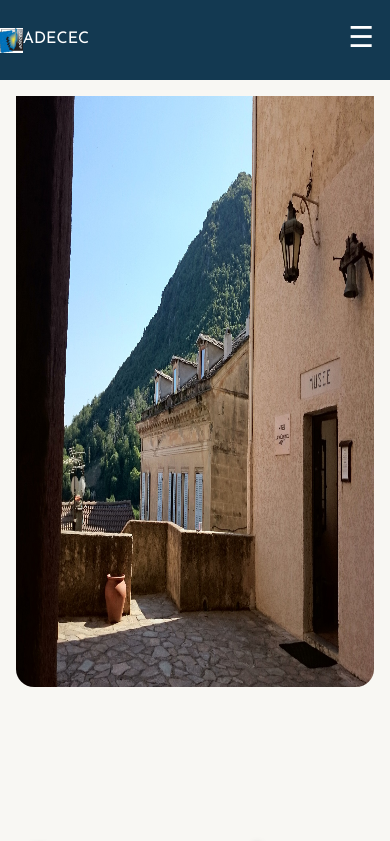
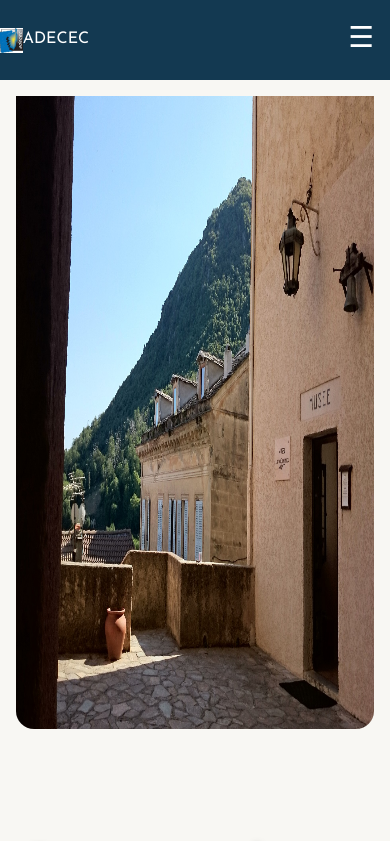
Before and after one commit to Borislehachoir/museu-adecec, a React (Vite) app in the folder museu-adecec/: page / in a window 390 px wide. Shown: the top 841 px of the page. Built offline with nearby package versions, Linux system fonts and the light colour scheme; a web font is replaced by a local one.

Commit message:
fixing max-height

```diff
--- a/museu-adecec/src/styles/global.css
+++ b/museu-adecec/src/styles/global.css
@@ -1222,11 +1222,11 @@ button {
   }
 
   .hewwo-picture {
-    max-height: 70vh;
+    max-height: 75vh;
   }
 
   .hero-img {
-    max-height: 70vh;
+    max-height: 75vh;
     object-fit: contain;
     border-radius: 0 0 18px 18px;
   }
```
